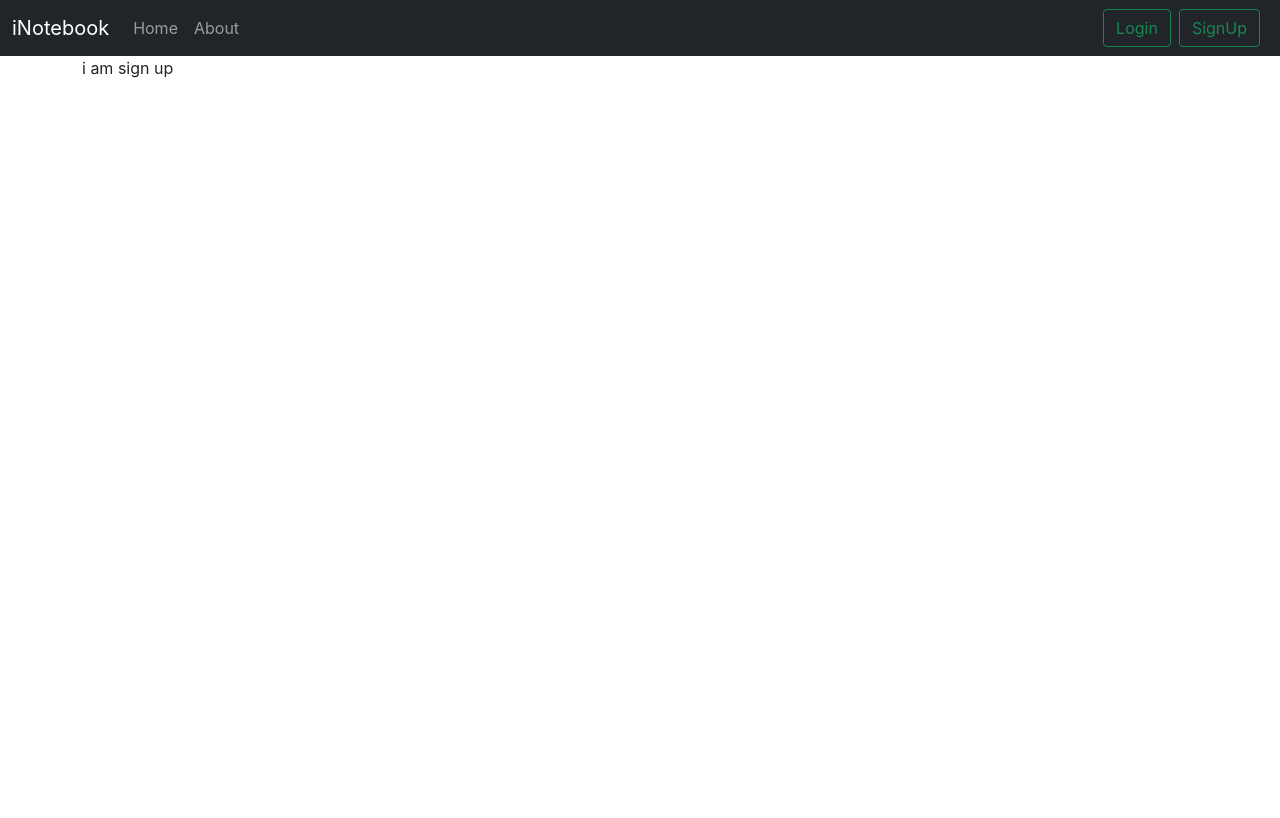
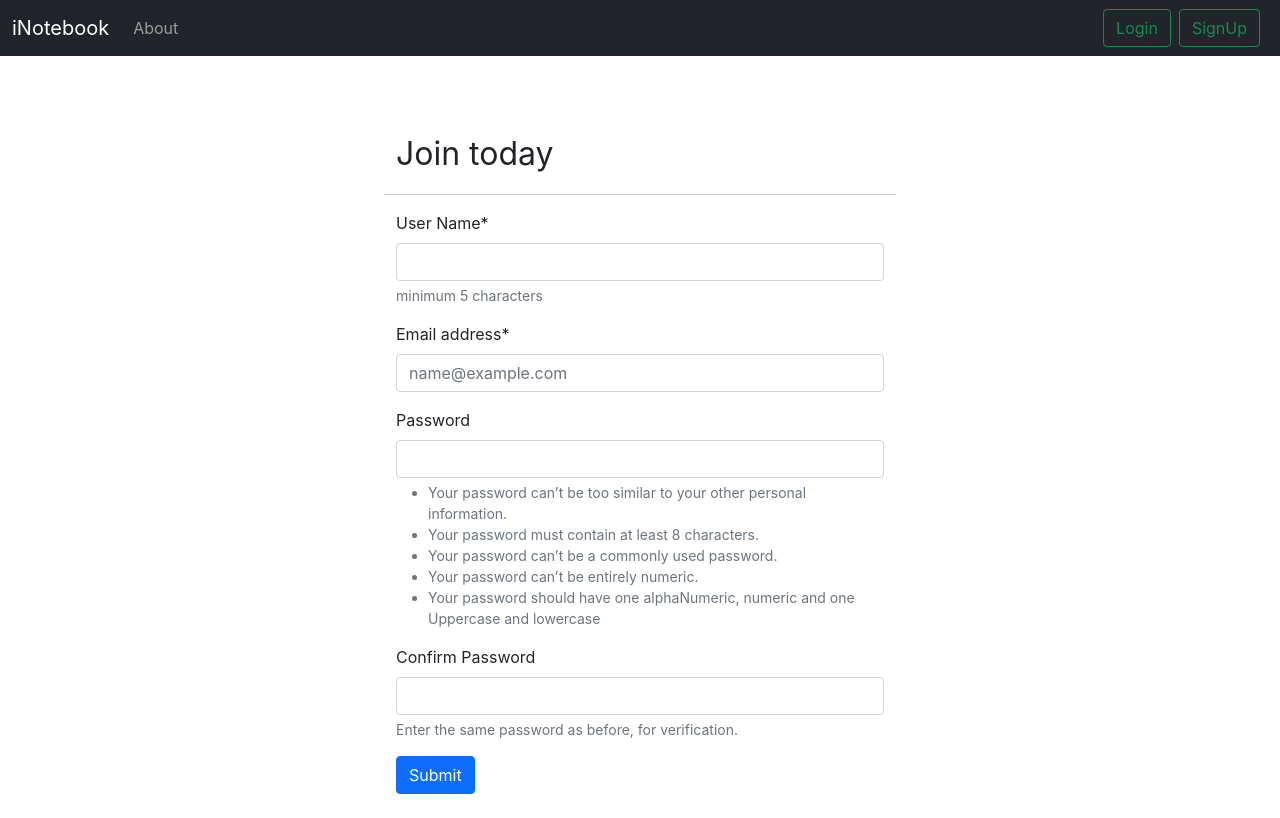
Before and after one commit to Siddid-Soni/inotebook, a React (Create React App) app: page /signup in a window 1280 px wide. Built offline with nearby package versions, Linux system fonts and the light colour scheme; the HTML template or start-up script is replaced by a standard one.

Commit message:
final build

```diff
--- a/src/App.js
+++ b/src/App.js
@@ -6,19 +6,33 @@ import About from './components/About';
 import NoteState from './context/notes/NoteState';
 import Login from "./components/Login";
 import Signup from "./components/Signup";
+import Alert from "./components/Alert";
+import {useState} from "react";
 
 function App() {
+
+  const [alert, setAlert] = useState(null)
+
+  const showAlert = (message, type)=>{
+    setAlert({msg: message, type:type})
+
+    setTimeout(() => {
+      setAlert(null)
+    }, 1500)
+  }
+
   return (
     <>
     <NoteState>
       <BrowserRouter>
         <Navbar />
         <div className='container'>
+          <Alert alert={alert}/>
           <Routes>
-            <Route path="/" element={<Home />} />
+            <Route path="/" element={<Home showAlert={showAlert}/>} />
             <Route path="/about" element={<About />} />
-            <Route path="/login" element={<Login />} />
-            <Route path="/signup" element={<Signup />} />
+            <Route path="/login" element={<Login showAlert={showAlert}/>} />
+            <Route path="/signup" element={<Signup showAlert={showAlert}/>} />
           </Routes>
         </div>
       </BrowserRouter>
--- a/src/components/Alert.js
+++ b/src/components/Alert.js
@@ -2,10 +2,10 @@ import React from 'react'
 
 const Alert = (props) => {
     return (
-        <div>
-            <div className="alert alert-primary overflow-visible" role="alert">
-                {props.message}
-            </div>
+        <div className="row justify-content-center" style={{height: '50px'}}>
+            {props.alert && <div className={`col-5 alert alert-${props.alert.type} alert-dismissible fade show`} role="alert">
+                <div>{props.alert.msg}</div>
+            </div>}
         </div>
     )
 }
--- a/src/components/Home.js
+++ b/src/components/Home.js
@@ -1,10 +1,10 @@
 import React from 'react'
 import Notes from './Notes'
 
-const Home = () => {
+const Home = (props) => {
     return (
         <div>
-            <Notes />
+            <Notes showAlert={props.showAlert}/>
         </div>
     )
 }
--- a/src/components/Login.js
+++ b/src/components/Login.js
@@ -1,7 +1,7 @@
 import React, {useState} from 'react';
 import {useNavigate} from 'react-router-dom'
 
-const Login = () => {
+const Login = (props) => {
 
     const[credentials, setCredentials]=useState({email: "", password: ""})
     let history = useNavigate()
@@ -18,16 +18,16 @@ const Login = () => {
         })
 
         const json = await response.json()
-        console.log(json)
 
         if (json.success) {
             //redirect
             localStorage.setItem("_inoihb@%$21", json.authtoken)
             history("/")
+            props.showAlert("Logged in Successfully!", "success")
 
         }
         else {
-            alert("Invalid credentials")
+            props.showAlert(`${json.error}`,"danger")
         }
 
     }
@@ -37,8 +37,15 @@ const Login = () => {
     }
 
     return (
-        <div className='container row'>
-            <form onSubmit={handleSubmit}>
+        <div className='mt-3 container'>
+            <div className="row justify-content-center">
+                <div className="mb-2 fs-3 col-5" style={{width: "32rem"}}>Login</div>
+            </div>
+            <div className="row justify-content-center">
+                <hr className="col-5" style={{width: "32rem"}}/>
+            </div>
+            <div className="row justify-content-center">
+                <form onSubmit={handleSubmit} style={{width: "32rem"}} className="col-5">
                     <div className="mb-3">
                         <label htmlFor="email" className="form-label">Email address</label>
                         <input type="email" className="form-control" onChange={onChange} value={credentials.email} id="email" name="email" aria-describedby="email" autoComplete="username" />
@@ -50,6 +57,7 @@ const Login = () => {
                     <button type="submit" className="btn btn-primary">Submit</button>
                 </form>
             </div>
+        </div>
     );
 };
 
--- a/src/components/Navbar.js
+++ b/src/components/Navbar.js
@@ -1,30 +1,36 @@
 import React from 'react'
-import {Link, useLocation} from 'react-router-dom'
+import {Link, useLocation, useNavigate} from 'react-router-dom'
 
 const Navbar = () => {
 
     let location = useLocation()
+    let history = useNavigate()
+
+    const handleLogout = () => {
+        localStorage.removeItem("_inoihb@%$21")
+        history("/login")
+    }
 
     return (
         <nav className="navbar navbar-expand-lg navbar-dark bg-dark">
             <div className="container-fluid">
-                <Link className="navbar-brand" to="/">iNotebook</Link>
+                <Link className="navbar-brand" to={localStorage.getItem("_inoihb@%$21")?'/':"/login"}>iNotebook</Link>
                 <button className="navbar-toggler" type="button" data-bs-toggle="collapse" data-bs-target="#navbarSupportedContent" aria-controls="navbarSupportedContent" aria-expanded="false" aria-label="Toggle navigation">
                 <span className="navbar-toggler-icon"/>
                 </button>
                 <div className="collapse navbar-collapse" id="navbarSupportedContent">
                 <ul className="navbar-nav me-auto mb-2 mb-lg-0">
-                    <li className="nav-item">
+                    {localStorage.getItem("_inoihb@%$21") && <li className="nav-item">
                     <Link className={`nav-link${location.pathname === '/'?' active':''}`} aria-current="page" to="/">Home</Link>
-                    </li>
+                    </li>}
                     <li className="nav-item">
                     <Link className={`nav-link${location.pathname === '/about'?' active':''}`} to="/about">About</Link>
                     </li>
                 </ul>
-                <div className="d-flex">
-                    <Link className='btn btn-outline-success me-2' to='/login'>Login</Link>
-                    <Link className='btn btn-outline-success me-2' to='signup'>SignUp</Link>
-                </div>
+                    {!localStorage.getItem("_inoihb@%$21")?<div className="d-flex">
+                        <Link className='btn btn-outline-success me-2' to='/login'>Login</Link>
+                        <Link className='btn btn-outline-success me-2' to='signup'>SignUp</Link>
+                    </div>:<button onClick={handleLogout} className='btn btn-outline-success me-2'>Logout</button>}
                 </div>
             </div>
         </nav>
--- a/src/components/Signup.js
+++ b/src/components/Signup.js
@@ -1,9 +1,86 @@
-import React from 'react';
+import React, {useState} from 'react';
+import {useNavigate} from "react-router-dom";
 
-const Signup = () => {
+const Signup = (props) => {
+
+    const[credentials, setCredentials]=useState({name: '', email: "", password: ""})
+
+    let history = useNavigate()
+
+    const handleSubmit = async (e) => {
+        e.preventDefault()
+        const {name, email, password} = credentials
+        const response = await fetch("http://localhost:5000/api/auth/createuser/",{
+            method: 'POST',
+            headers: {
+                'Accept': '*/*',
+                'Content-Type': 'application/json',
+            },
+            body: JSON.stringify({name, email, password})
+        })
+
+        const json = await response.json()
+
+        if (json.success) {
+            //redirect
+            localStorage.setItem("_inoihb@%$21", json.authtoken)
+            history("/")
+            props.setAlert("Account Created successfully!", "success")
+
+        }
+        else {
+            if (json.error === "emailexists") {
+                document.getElementById("email").className = "form-control is-invalid"
+            }
+        }
+
+    }
+
+    const onChange = (e)=>{
+        setCredentials({...credentials, [e.target.name]:e.target.value})
+    }
+
     return (
-        <div>
-            i am sign up
+        <div className="mt-4 container">
+            <div className="mb-3 row justify-content-center">
+                <div className="col-5 fs-2" style={{width: "32rem"}}>Join today</div>
+            </div>
+            <div className="row justify-content-center"><hr className="col-5" style={{width: "32rem"}} /></div>
+            <div className="row justify-content-center">
+                <form className="col-5 mb-4" style={{width: "32rem"}} onSubmit={handleSubmit}>
+                    <div className="mb-3">
+                        <label htmlFor="name" className="form-label">User Name*</label>
+                        <input onChange={onChange} type="text" className="form-control" name="name" id="name" aria-describedby="nameHelp" autoComplete="username" required/>
+                        <div id="nameHelp" className="form-text">minimum 5 characters</div>
+                    </div>
+                    <div className="mb-3">
+                        <label htmlFor="email" className="form-label">Email address*</label>
+                        <input onChange={onChange} type="email" className="form-control" id="email" placeholder="name@example.com" aria-describedby="emailHelp validationServerUsernameFeedback" name="email" autoComplete="username" required/>
+                        <div id="validationServerUsernameFeedback" className="invalid-feedback">
+                            Email already exits please login!
+                        </div>
+                    </div>
+                    <div className="mb-3">
+                        <label htmlFor="password" className="form-label">Password</label>
+                        <input onChange={onChange} className="form-control" name="password" type="password" id="password" aria-describedby="passwordHelp" autoComplete="current-password" required/>
+                        <div id="passwordHelp" className="form-text">
+                            <ul>
+                                <li>Your password can’t be too similar to your other personal information.</li>
+                                <li>Your password must contain at least 8 characters.</li>
+                                <li>Your password can’t be a commonly used password.</li>
+                                <li>Your password can’t be entirely numeric.</li>
+                                <li>Your password should have one alphaNumeric, numeric and one Uppercase and lowercase</li>
+                            </ul>
+                        </div>
+                    </div>
+                    <div className="mb-3">
+                        <label htmlFor="cpassword" className="form-label">Confirm Password</label>
+                        <input onChange={onChange} className="form-control" name="cpassword" type="password" id="cpassword" aria-describedby="cpasswordHelp" autoComplete="current-password" required/>
+                        <div id="cpasswordHelp" className="form-text">Enter the same password as before, for verification.</div>
+                    </div>
+                    <button type="submit" className="btn btn-primary">Submit</button>
+                </form>
+            </div>
         </div>
     );
 };
```
Also changed, not shown: src/components/AddNote.js (+21 -9 lines), src/components/Noteitem.js (+17 -2 lines), src/components/Notes.js (+32 -9 lines), src/context/notes/NoteState.js (+30 -10 lines), 2 other files (tests, documents, lock files or other folders). Lines whose indentation alone changed are shown as unchanged.
